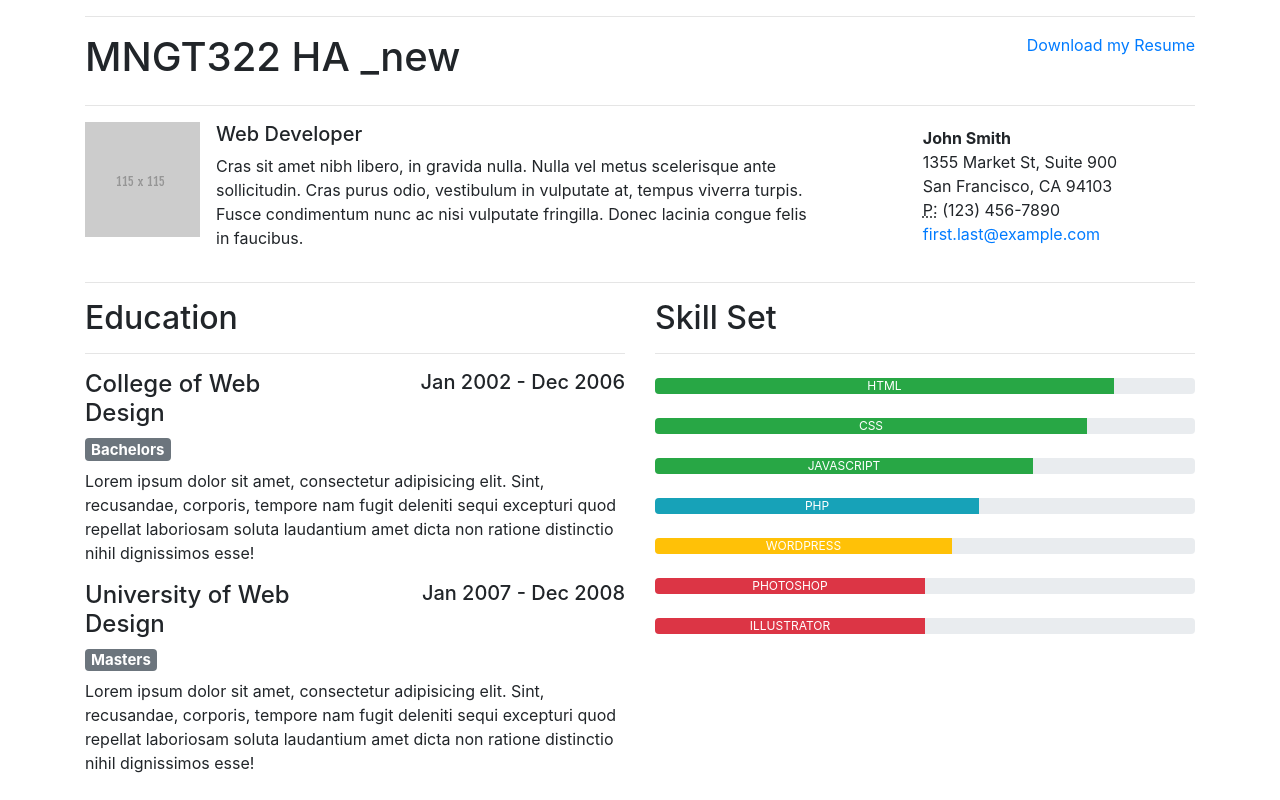
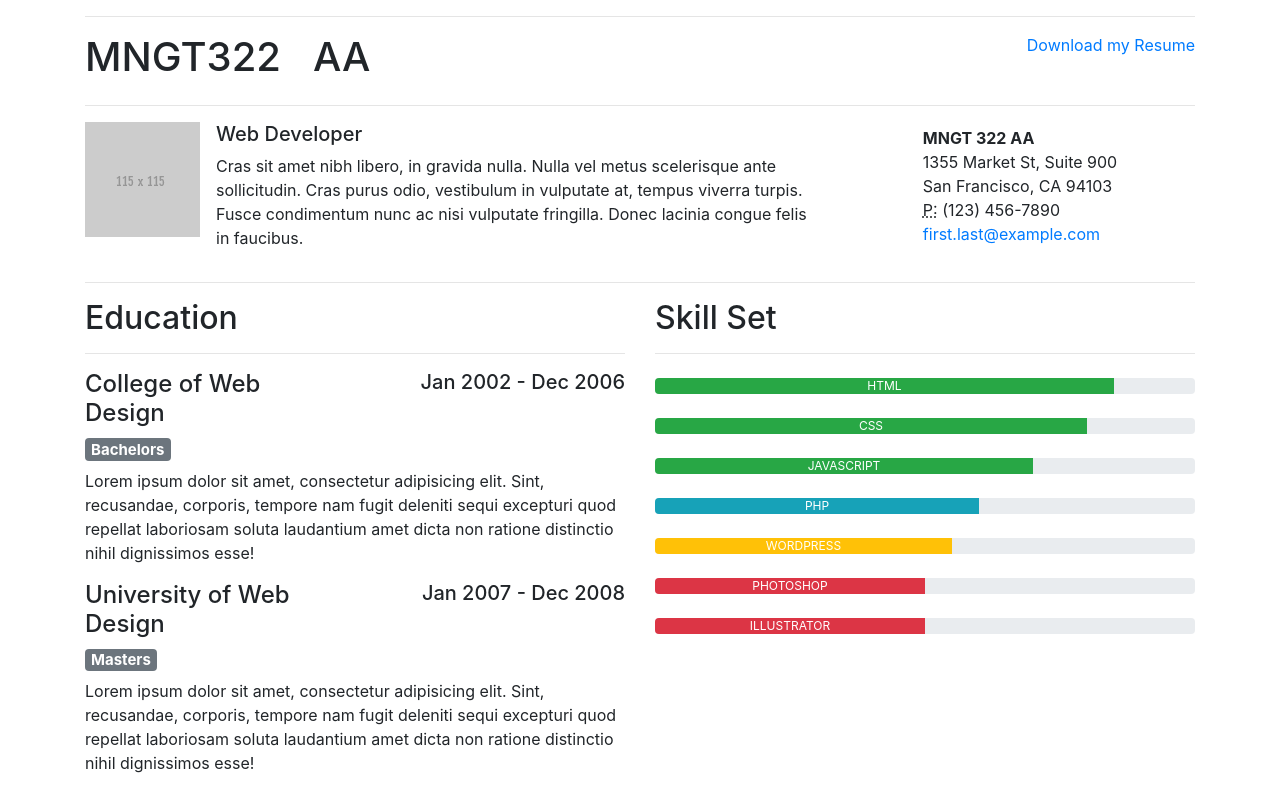
Before and after one commit to sanoopsadique/mngt322, a plain HTML site: page index.html in a window 1280 px wide. Shown: the top 800 px of the page. Drawn offline with Linux system fonts and the light colour scheme.

Commit message:
Update index.html

```diff
--- a/index.html
+++ b/index.html
@@ -13,7 +13,7 @@
       <hr>
       <div class="row">
         <div class="col-6">
-          <h1>MNGT322 HA _new&nbsp;</h1>
+          <h1>MNGT322&nbsp; &nbsp;AA</h1>
         </div>
         <div class="col-6">
           <p class="text-right"><a href="">Download my Resume</a></p>
@@ -33,7 +33,7 @@
         <div class="col-md-4 col-sm-12">
           <div class="row justify-content-md-around m-1">
             <address>
-              <strong>John Smith</strong><br>
+              <strong>MNGT 322 AA</strong><br>
               1355 Market St, Suite 900<br>
               San Francisco, CA 94103<br>
               <abbr title="Phone">P:</abbr> (123) 456-7890<br>
```
